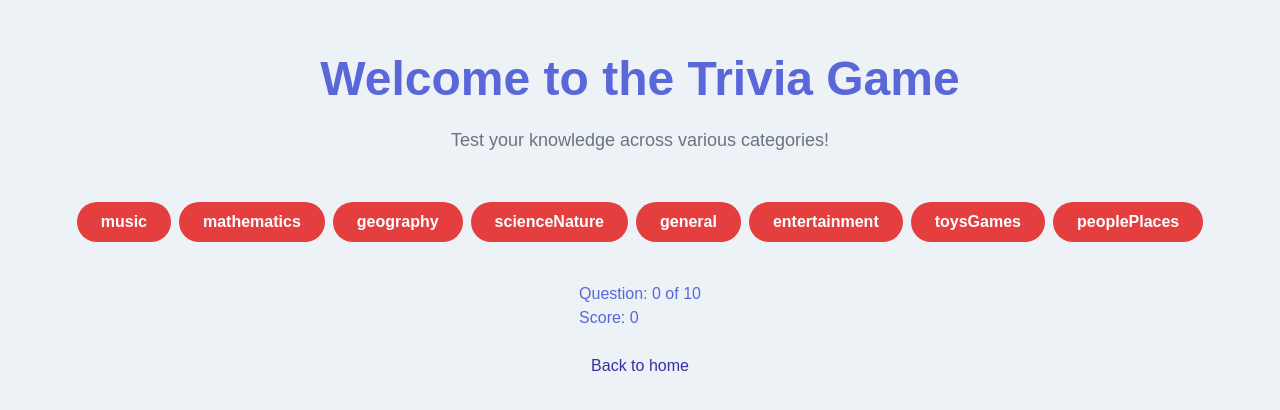
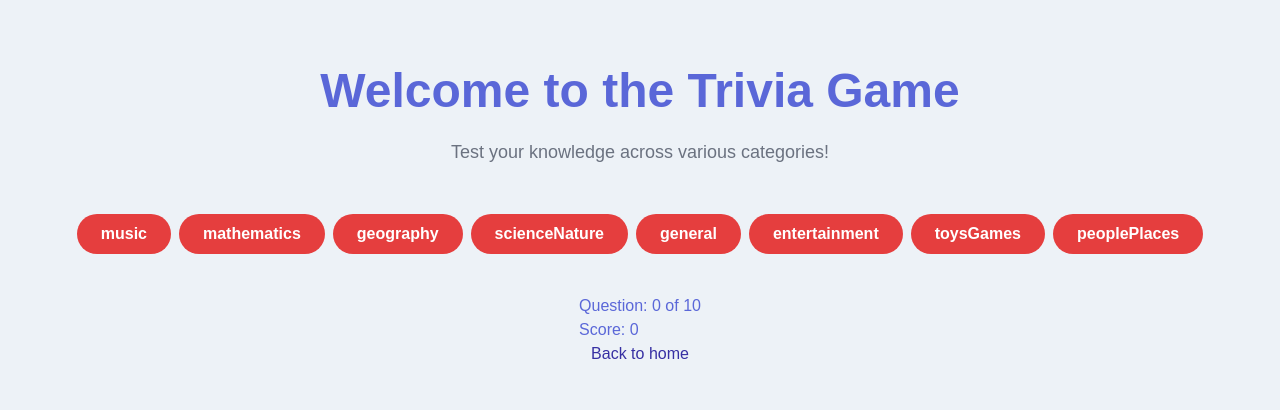
Before and after one commit to adam-knight1/BoredomBusterFrontEnd, a Next.js app: page /trivia-data in a window 1280 px wide. Shown: the part 176-586 px from the top of the page. Built offline with nearby package versions, Linux system fonts and the light colour scheme.

Commit message:
wrapped back button in link href

```diff
--- a/components/TriviaGame.tsx
+++ b/components/TriviaGame.tsx
@@ -101,7 +101,9 @@ const TriviaGame = () => {
         </div>
       )}
 
-     <Link href="/" className="mt-6 text-indigo-800 hover:underline">Back to home</Link>
+<Link href="/">
+  <a className="mt-6 text-indigo-800 hover:underline">Back to home</a>
+</Link>
     </div>
   );
 };
```
